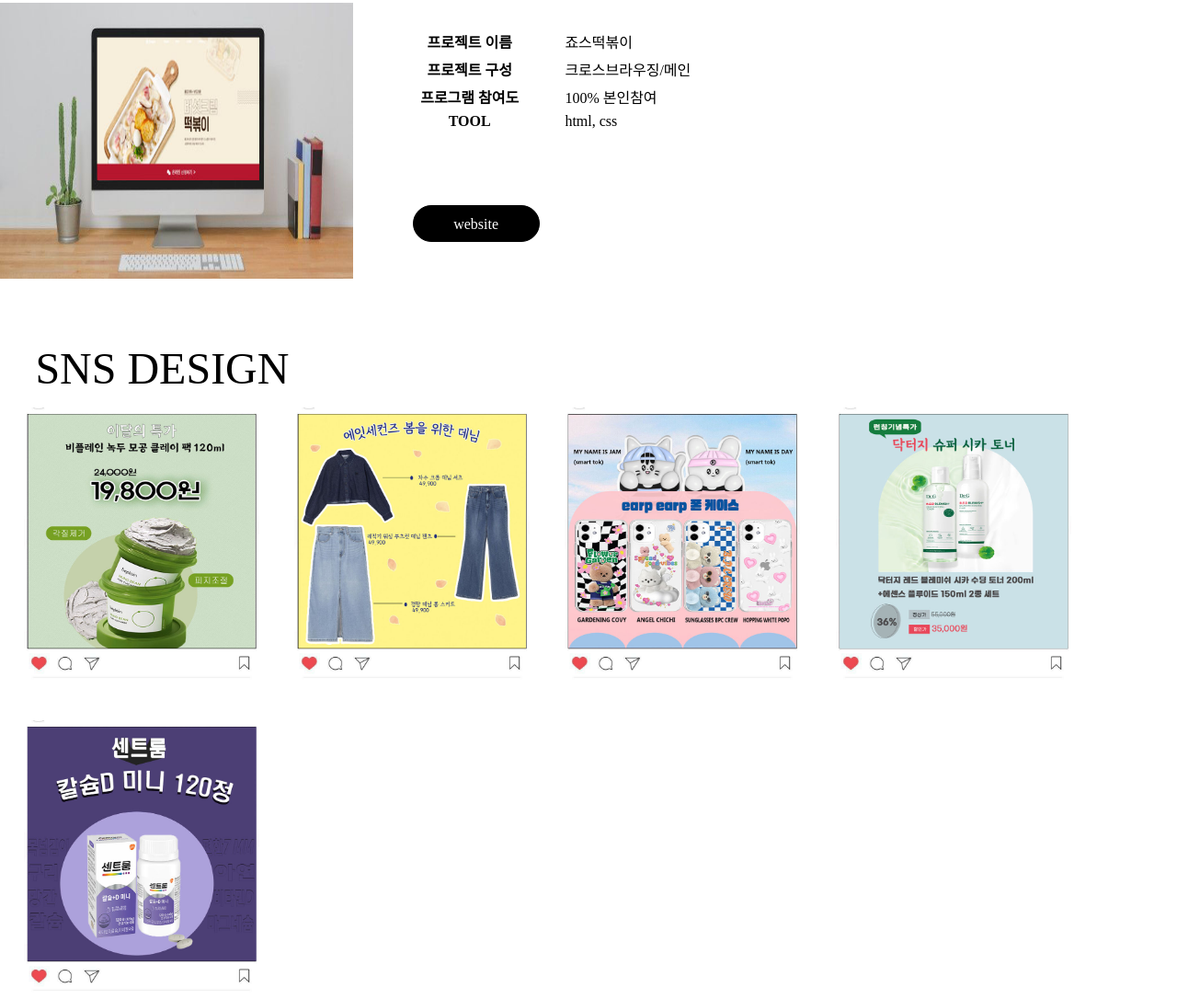
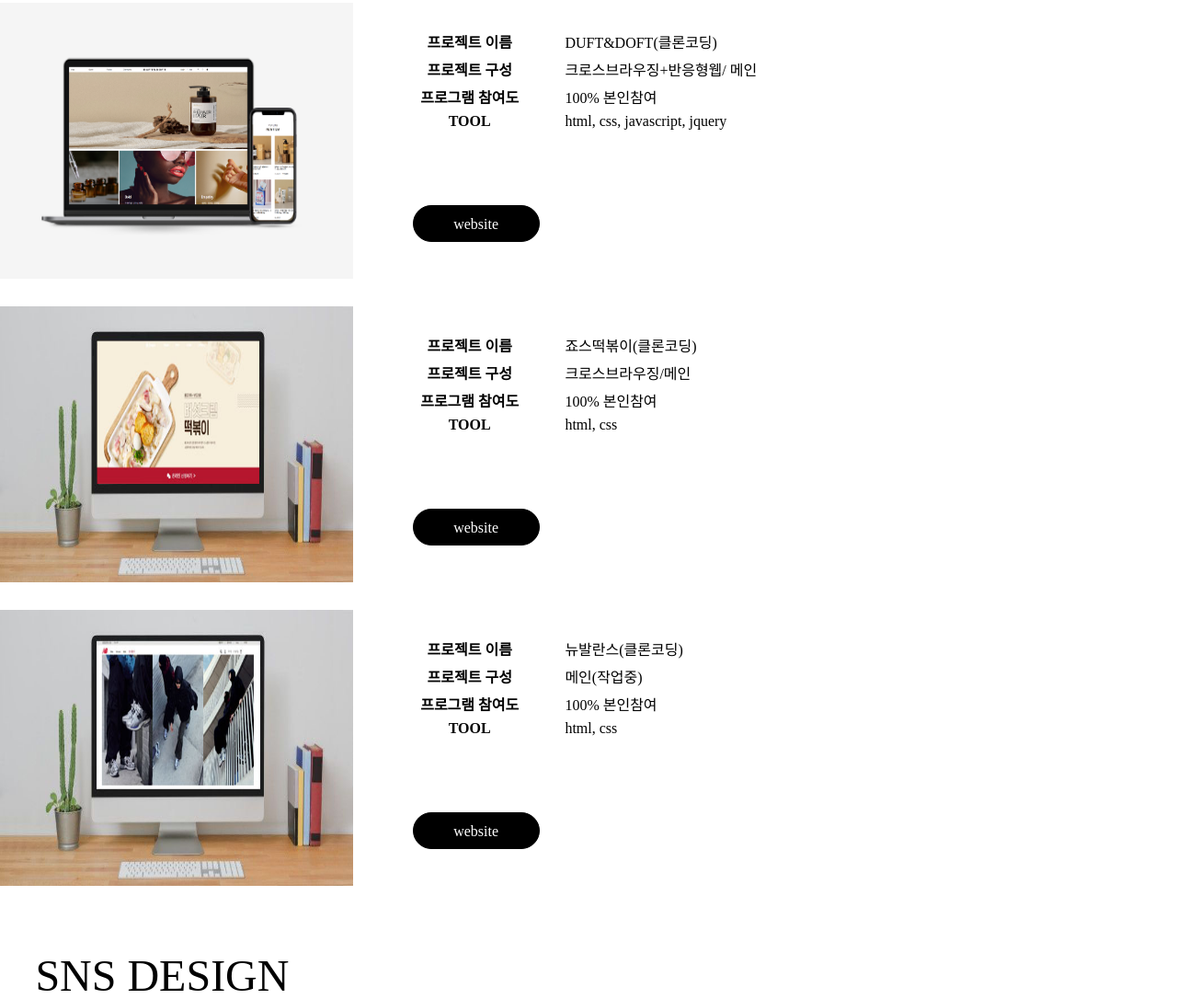
Before and after one commit to yeoni2/portfolio, a plain HTML site: page index.html in a window 1280 px wide. Shown: the part 1937-3023 px from the top of the page at 92% size. Drawn offline with nearby package versions, Linux system fonts and the light colour scheme; a web font is replaced by a local one.

Commit message:
Add files via upload

```diff
--- a/css/index.css
+++ b/css/index.css
@@ -186,57 +186,49 @@ html { font-size: 16px; }
     margin-left: 3%;
 }
 /* web */
-.web1{
+.wee{
     width: 100%; height: 300px;
     display: flex;
 }
-.web2{
+.web2,
+.web3,
+.web4{
     margin-top: 30px;
 }
-.web1> div,
-.web2> div{
+.wee> div{
     width: 30%; height: 100%;
 }
-.web1> div> img,
-.web2> div> img{
+.wee> div> img{
     width: 100%; height: 100%;
 }
-.web1> div:nth-child(2),
-.web2> div:nth-child(2){
+.wee> div:nth-child(2){
     width: 60%;
 }
-.web1> div:nth-child(2)>div,
-.web2> div:nth-child(2)>div{
+.wee> div:nth-child(2)>div{
     width: 90%; height: 220px;
     display: flex;
     margin-left: 3%;
 }
-.web1> div:nth-child(2)> div> .th,
-.web2> div:nth-child(2)> div> .th{
+.wee> div:nth-child(2)> div> .th{
     width: 30%;
     margin-top: 30px;
     text-align: center;
     font-weight: bold;
 }
-.web1> div:nth-child(2)> div> .td,
-.web2> div:nth-child(2)> div> .td{
+.wee> div:nth-child(2)> div> .td{
     width: 60%;
     margin-top: 30px;
 }
-.web1> div:nth-child(2)>  div> .th> p,
-.web1> div:nth-child(2)>  div> .td> p,
-.web2> div:nth-child(2)>  div> .th> p,
-.web2> div:nth-child(2)>  div> .td> p{
+.wee> div:nth-child(2)>  div> .th> p,
+.wee> div:nth-child(2)>  div> .td> p{
     width: 100%; height: 30px;
     font-family: 'LINESeedKR-Bd';
 }
-.web1> div:nth-child(2)> .btn,
-.web2> div:nth-child(2)> .btn{
+.wee> div:nth-child(2)> .btn{
     width: 90%; height: 80px;
     display: flex;
 }
-.web1> div:nth-child(2)> .btn> a,
-.web2> div:nth-child(2)> .btn> a{
+.wee> div:nth-child(2)> .btn> a{
     width: 20%; height: 40px;
     text-align: center;
     line-height: 40px;
@@ -248,15 +240,9 @@ html { font-size: 16px; }
     color: white;
     text-decoration-line:none;
 }
-.web1> div:nth-child(2)> .btn> a:hover,
-.web2> div:nth-child(2)> .btn> a:hover{
+.wee> div:nth-child(2)> .btn> a:hover{
     color: black;
     background: white;
-}
-.web2{
-    width: 100%; height: 300px;
-    /* margin-top: 60px; */
-    display: flex;
 }
 .design_img{
     width: 100%; height: 680px;
@@ -277,7 +263,7 @@ html { font-size: 16px; }
 .design_img> div:first-child,
 .design_img> div:nth-child(5),
 .detail_img> div:first-child{
-    margin-left: 2%;
+    margin-left: 3%;
 }
 .big {
     position: fixed;
--- a/index.html
+++ b/index.html
@@ -97,8 +97,8 @@
             <p  id="ch3">HTML5, CSS3, JAVASCRIPT, JQUERY, PHOTOSHOP,ILLUSTRATOR </p>
         </article>
     </article>
-    <p class="name">클론코딩</p>
-    <!-- <article class="web1">
+    <p class="name">web</p>
+    <article class="wee web1">
     <div>
         <img src="./img/h&m.PNG" alt="">
     </div>
@@ -122,8 +122,8 @@
                 <a href="https://astonishing-puffpuff-5c91f1.netlify.app" target="_blank"><p>website</p></a>
             </div>
         </div>
-    </article> -->
-    <article class="web1">
+    </article>
+    <article class="wee web2">
         <div>
             <img src="./img/duft.PNG" alt="">
         </div>
@@ -136,7 +136,7 @@
                     <p>TOOL</p>
                 </div>
                 <div class="td">
-                    <p>DUFT&DOFT</p>
+                    <p>DUFT&DOFT(클론코딩)</p>
                     <P>크로스브라우징+반응형웹/ 메인</P>
                     <p>100% 본인참여</p>
                     <p>html, css, javascript, jquery</p>
@@ -147,7 +147,7 @@
             </div>
         </div>
     </article>
-    <article class="web2">
+    <article class="wee web3">
         <div>
             <img src="./img/food.jpg" alt="">
         </div>
@@ -160,7 +160,7 @@
                     <p>TOOL</p>
                 </div>
                 <div class="td">
-                    <p>죠스떡볶이</p>
+                    <p>죠스떡볶이(클론코딩)</p>
                     <P>크로스브라우징/메인</P>
                     <p>100% 본인참여</p>
                     <p>html, css</p>
@@ -171,6 +171,32 @@
             </div>
         </div>
     </article>
+
+    <article class="wee web4">
+        <div>
+            <img src="./img/new.jpg" alt="">
+        </div>
+        <div>
+            <div>
+                <div class="th">
+                    <p>프로젝트 이름</p>
+                    <P>프로젝트 구성</P>
+                    <p>프로그램 참여도</p>
+                    <p>TOOL</p>
+                </div>
+                <div class="td">
+                    <p>뉴발란스(클론코딩)</p>
+                    <P>메인(작업중)</P>
+                    <p>100% 본인참여</p>
+                    <p>html, css</p>
+                </div>
+            </div>
+            <div class="btn" id="ch4">
+                <a href="https://magical-gingersnap-2832d2.netlify.app" target="_blank"><p>website</p></a>
+            </div>
+        </div>
+    </article>
+
     <p class="design">SNS DESIGN</p>
     <article class="design_img">
         <div id="img0">
```
Also changed, not shown: img/new.jpg (added).
